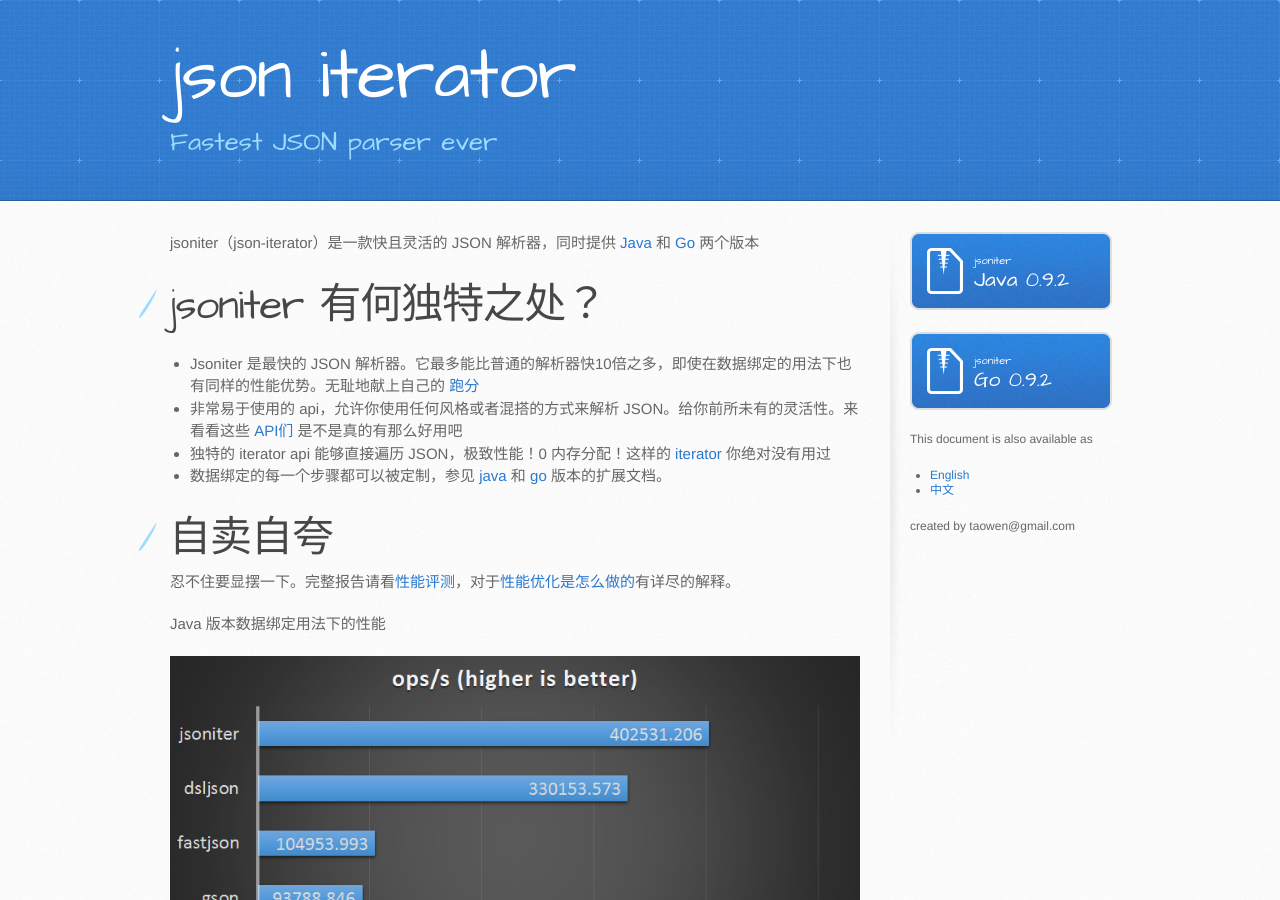
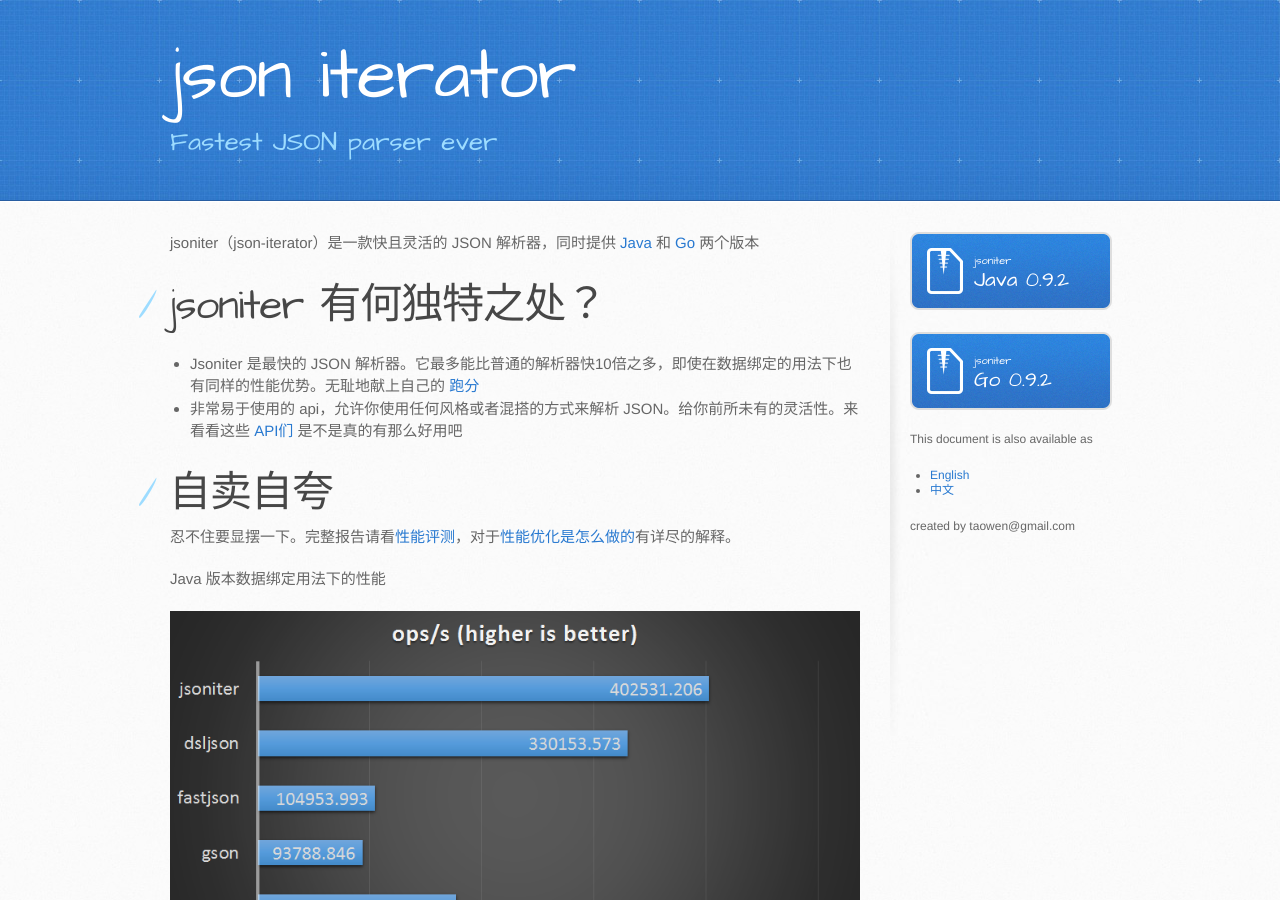
Before and after one commit to json-iterator/json-iterator.github.io, a Jekyll site: the page built from index.cn.md, in a window 1280 px wide and 900 px high. Built offline with Jekyll 4.4.1, drawn with Linux system fonts in a browser that asks for light colours; comment, search, counter and statistics services are not loaded.

Commit message:
Update index.cn.md

```diff
--- a/index.cn.md
+++ b/index.cn.md
@@ -8,9 +8,7 @@
 # jsoniter 有何独特之处？
 
 * Jsoniter 是最快的 JSON 解析器。它最多能比普通的解析器快10倍之多，即使在数据绑定的用法下也有同样的性能优势。无耻地献上自己的 [跑分](/benchmark.html)
-* 非常易于使用的 api，允许你使用任何风格或者混搭的方式来解析 JSON。给你前所未有的灵活性。来看看这些 [API们](/api.html) 是不是真的有那么好用吧
-* 独特的 iterator api 能够直接遍历 JSON，极致性能！0 内存分配！这样的 [iterator](/api.html#iterator-api) 你绝对没有用过
-* 数据绑定的每一个步骤都可以被定制，参见 [java](/java-extension.html) 和 [go](/go-extension.html) 版本的扩展文档。
+* 非常易于使用的 api，允许你使用任何风格或者混搭的方式来解析 JSON。给你前所未有的灵活性。来看看这些 [API们](/java-features.html) 是不是真的有那么好用吧
 
 # 自卖自夸
 
```
